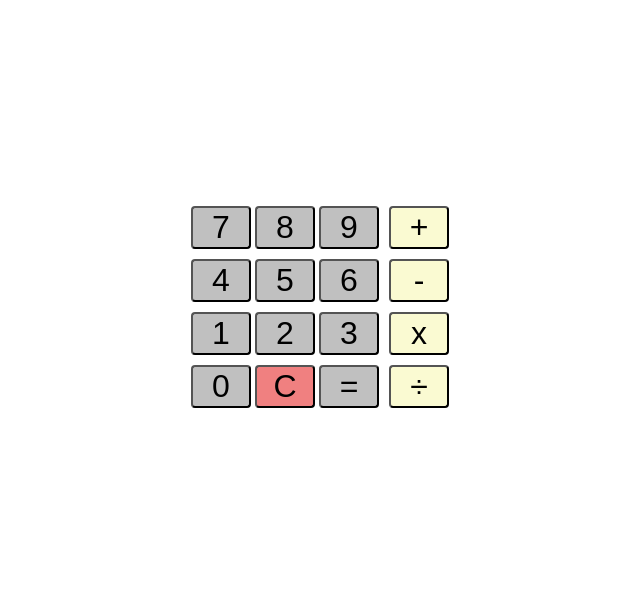
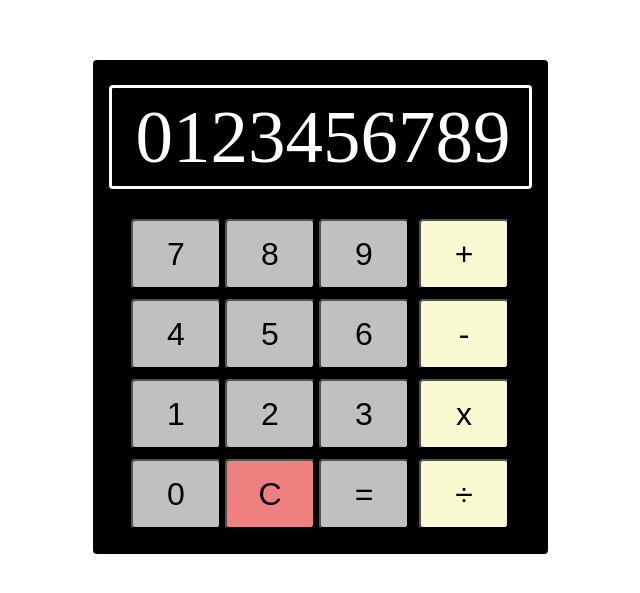
Before and after one commit to Egruda/calculator, a plain HTML site: page index.html in a window 1280 px wide. Shown: the part 101-694 px from the top of the page, without its empty margins (320-960 px from the left). Drawn offline with Linux system fonts and the light colour scheme.

Commit message:
Add dummy display and colors to calculator.

```diff
--- a/index.html
+++ b/index.html
@@ -9,6 +9,10 @@
     <script src="script.js" defer></script>
 </head>
 <body>
+    <div class="calculator">
+    <div class="displaydiv">
+        <p class="display">0123456789</p>
+    </div>
     <div class="container">
         <div class="numbers">
             <div class="firstrow">
@@ -39,6 +43,7 @@
             <button class="operator" value="divide">÷</button>
         </div>
     </div>
+    </div>
 
 </body>
 </html>
--- a/styles.css
+++ b/styles.css
@@ -1,3 +1,10 @@
+.calculator {
+    display: flex;
+    flex-direction: column;
+    align-items: center;
+    justify-content: center;
+}
+
 .container {
     display: flex;
     align-items: center;
@@ -22,6 +29,8 @@ body {
     justify-content: center;
     align-items: center;
     height: 100%;
+    flex-direction: column;
+    gap: 10px;
 }
 
 html {
@@ -34,7 +43,8 @@ html {
     padding-right: 16px;
     font-size: 32px;
     border-radius: 4px;
-    width: 60px;
+    width: 90px;
+    height: 70px;
 }
 
 .number {
@@ -48,3 +58,32 @@ html {
 #clear {
     background-color: lightcoral;
 }
+
+.displaydiv {
+    display: flex;
+    padding: 6px;
+    justify-content: flex-end;
+    width: 100%;
+    border-style: solid;
+    border-color: white;
+    border-radius: 4px;
+
+
+}
+
+.display {
+    font-size: 75px;
+    margin: 0px;
+    color: white;
+    padding-right: 12px;
+}
+
+.calculator {
+    background-color: black;
+    padding: 25px;
+    display: flex;
+    flex-direction: column;
+    gap: 30px;
+    border-radius: 4px;
+
+}
```
